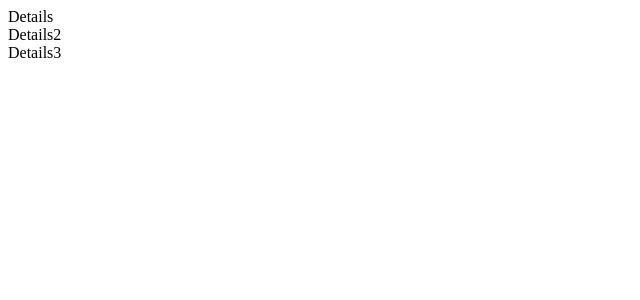
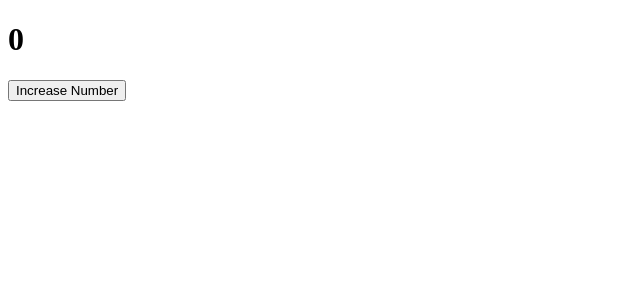
Before and after one commit to LivinkumarS/Nivashkanna-react-class, a React (Vite) app: page / in a window 1280 px wide. Shown: the top 300 px of the page, without its empty margins (0-640 px from the left). Built offline with nearby package versions, Linux system fonts and the light colour scheme.

Commit message:
Hooks-UseState

```diff
--- a/src/App.jsx
+++ b/src/App.jsx
@@ -1,13 +1,21 @@
-import React from "react";
+import React, { useState } from "react";
 import "./App.css";
-import Nivash, { Details2, Details3 } from "./Details";
 
 export default function App() {
+  const [number, setNumber] = useState(0);
+
   return (
     <div>
-      <Nivash />
-      <Details2 />
-      <Details3 />
+      <h1>{number}</h1>
+      <button
+        onClick={() => {
+          setNumber((prev) => {
+            return ++prev;
+          });
+        }}
+      >
+        Increase Number
+      </button>
     </div>
   );
 }
--- a/src/Details.jsx
+++ /dev/null
@@ -1,20 +0,0 @@
-import React from 'react'
-
-export default function Details() {
-
-  return (
-    <div>Details</div>
-  )
-}
-
-export function Details2(){
-    return (
-        <div>Details2</div>
-    )
-}
-
-export function Details3(){
-    return (
-        <div>Details3</div>
-    )
-}
```
Also changed, not shown: React Notes.txt.
